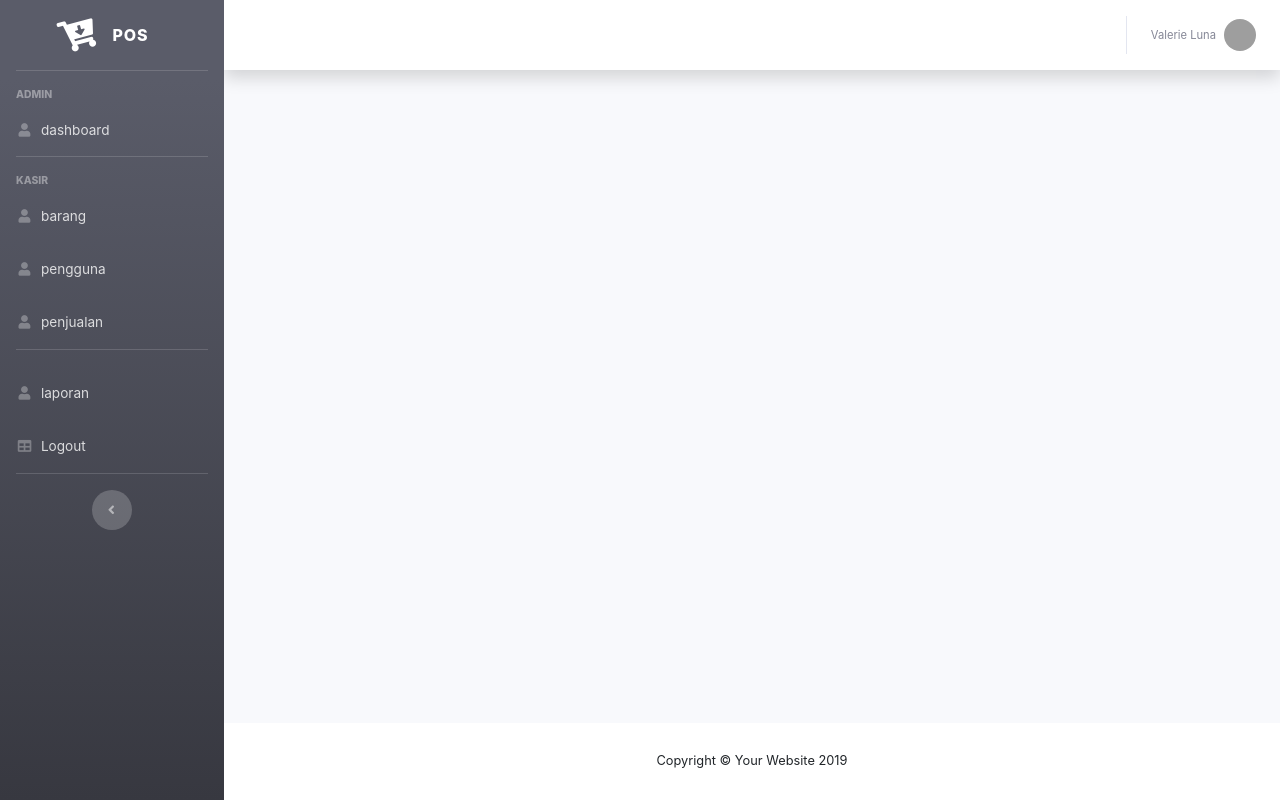
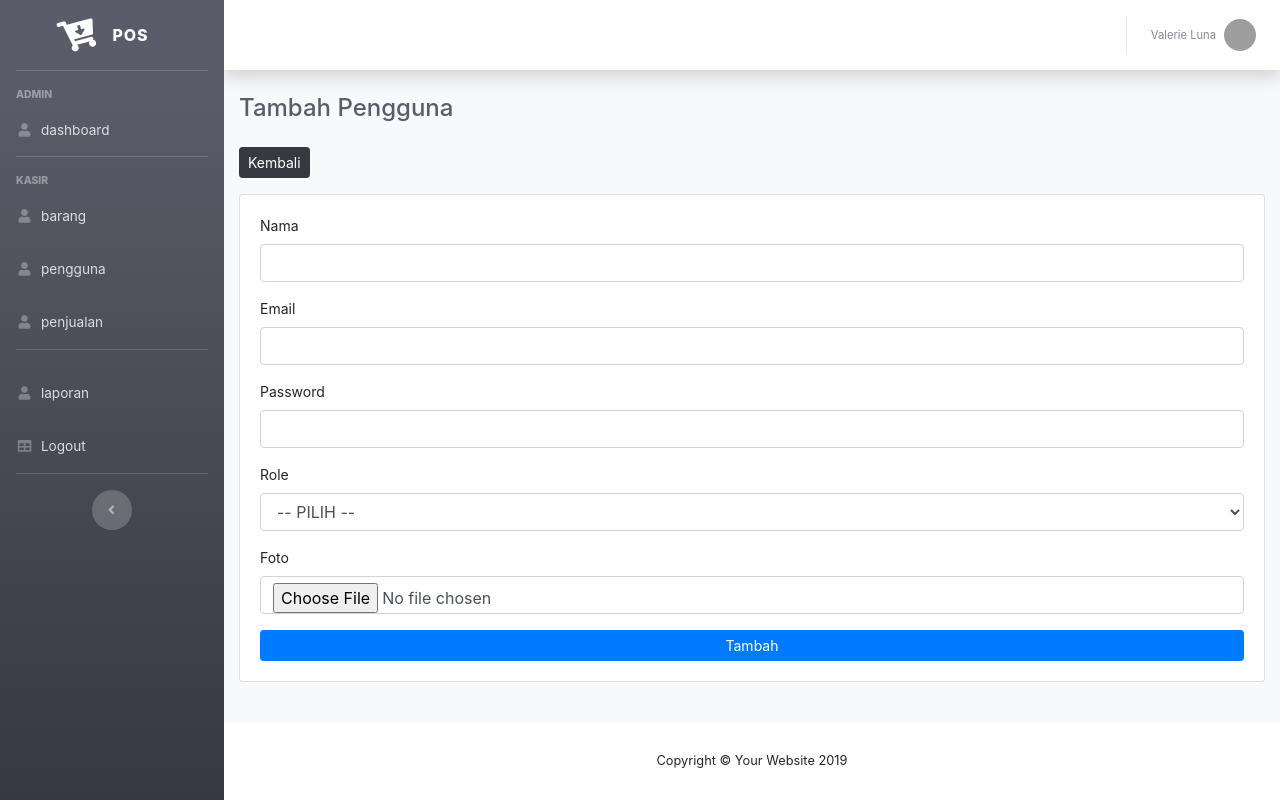
Before and after one commit to diky-satria/point-of-sale-native, a PHP site: page /index.php?halaman=tambahPengguna in a window 1280 px wide. Run offline with PHP 8.4, Linux system fonts and the light colour scheme; the visitor is signed in with stand-in values (Sample User, id 1); some libraries are stand-ins or nearby versions; grey boxes are pictures that could not be loaded.

Commit message:
crud pengguna

```diff
--- a/index.php
+++ b/index.php
@@ -208,6 +208,15 @@
                 if($_GET['halaman'] == 'hapusBarang'){
                   include 'hapusBarang.php';
                 }
+                if($_GET['halaman'] == 'tambahPengguna'){
+                  include 'tambahPengguna.php';
+                }
+                if($_GET['halaman'] == 'ubahPengguna'){
+                  include 'ubahPengguna.php';
+                }
+                if($_GET['halaman'] == 'hapusPengguna'){
+                  include 'hapusPengguna.php';
+                }
               }
 
              ?>
--- /dev/null
+++ b/tambahPengguna.php
@@ -0,0 +1,103 @@
+<?php
+
+	include 'koneksi.php';
+
+ ?>
+<!-- Page Heading -->
+<h4 class="mb-4 text-gray-800">Tambah Pengguna</h4>
+
+<div class="row">
+	<div class="col-md">
+
+		<a href="index.php?halaman=pengguna" class="btn btn-sm btn-dark mb-3">Kembali</a>
+
+		<div class="card">
+		  <div class="card-body">
+
+		  	<form method="post" enctype="multipart/form-data">
+			  	<div class="row">
+				  <div class="col-md">
+				  	<div class="form-group">
+					  	<label>Nama</label>
+					  	<input type="text" name="nama" class="form-control" required>
+					  </div>
+					  <div class="form-group">
+					  	<label>Email</label>
+					  	<input type="text" name="email" class="form-control" required>
+					  </div>
+					  <div class="form-group">
+					  	<label>Password</label>
+					  	<input type="password" name="password" class="form-control" required>
+					  </div>
+					  <div class="form-group">
+					  	<label>Role</label>
+					  	<select class="form-control" name="role" required>
+					  		<option disabled selected>-- PILIH --</option>
+					  		<option value="admin">Admin</option>
+					  		<option value="kasir">Kasir</option>
+					  	</select>
+					  </div>
+					  <div class="form-group">
+					  	<label>Foto</label>
+					  	<input type="file" name="foto" class="form-control">
+					  </div>
+				   </div>
+			    </div>
+			    <div class="row">
+			    	<div class="col-md">
+			    		<button type="submit" name="tambah" class="btn btn-block btn-sm btn-primary">Tambah</button>
+			    	</div>
+			    </div>
+		 	 </form>
+
+		  </div>
+		</div>
+	</div>
+</div>
+<?php
+
+	if(isset($_POST['tambah'])){
+
+		$nama = $_POST['nama'];
+		$email = $_POST['email'];
+		$password = $_POST['password'];
+		$role = $_POST['role'];
+		$date = date('Y-m-d');
+
+		$foto = $_FILES['foto']['name'];
+		$lokasi = $_FILES['foto']['tmp_name'];
+
+		move_uploaded_file($lokasi, 'fotoPengguna/'.$foto);
+
+		if($foto){
+
+			$sql = $koneksi->query("INSERT INTO pengguna (nama, email, password, role, foto, tanggal_daftar) VALUES ('$nama', '$email', '$password', '$role', '$foto', '$date')");
+
+			?>
+
+			<script type="text/javascript">
+			alert('Pengguna berhasil ditambahkan');
+			window.location.href="index.php?halaman=pengguna";
+			</script>
+
+			<?php
+
+		}else{
+
+			$sql = $koneksi->query("INSERT INTO pengguna (nama, email, password, role, foto, tanggal_daftar) VALUES ('$nama', '$email', '$password', '$role', 'dadu.png', '$date')");
+
+			?>
+
+			<script type="text/javascript">
+			alert('Pengguna berhasil ditambahkan');
+			window.location.href="index.php?halaman=pengguna";
+			</script>
+
+			<?php
+
+		}
+
+
+	}
+
+ ?>
```
Also changed, not shown: hapusPengguna.php (added, +23 -0 lines), pengguna.php (+6 -3 lines), ubahPengguna.php (added, +111 -0 lines), fotoPengguna/1545150271129.png (added), fotoPengguna/bolaa.png (added), fotoPengguna/dadu.png (added), fotoPengguna/editing.jpg (added).
